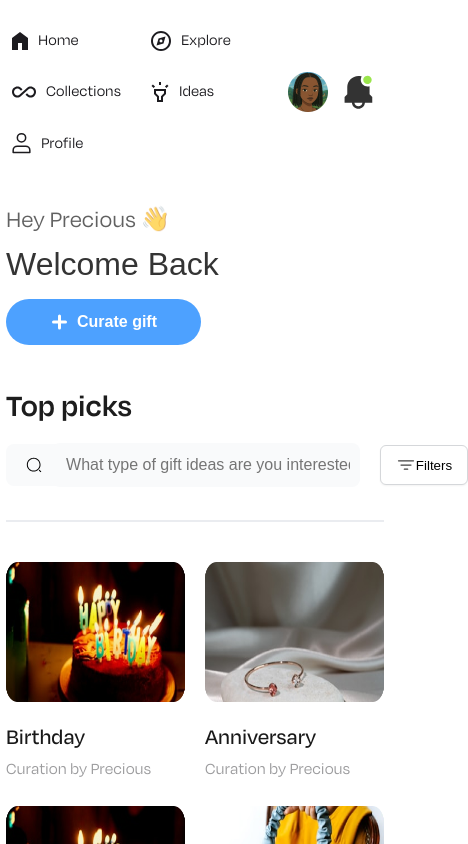
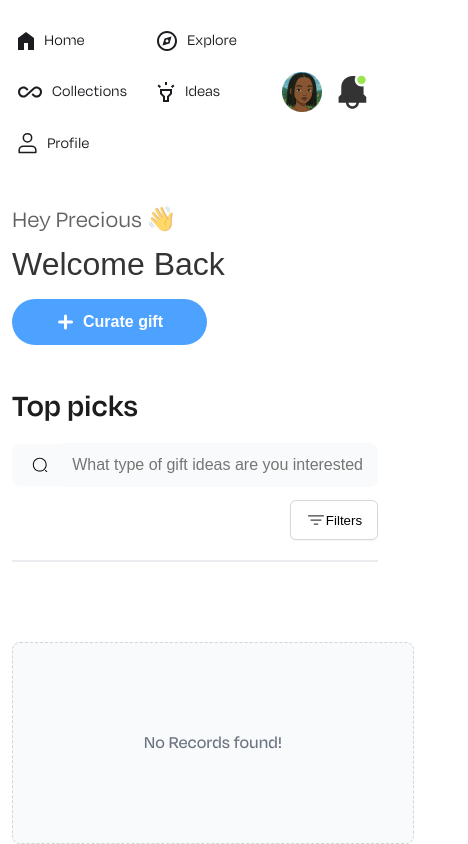
Before and after one commit to allindeveloper/givva-web-vue, a Vue app: page /home in a window 390 px wide. Shown: the top 844 px of the page, 468 px wide, since content can reach past the window. Built offline with nearby package versions, Linux system fonts and the light colour scheme.

Commit message:
ui improvements

```diff
--- a/package.json
+++ b/package.json
@@ -7,7 +7,7 @@
     "node": "^20.19.0 || >=22.12.0"
   },
   "scripts": {
-    "dev": "vite --port=5174",
+    "dev": "vite --port=5174 --host",
     "build": "run-p type-check \"build-only {@}\" --",
     "preview": "vite preview",
     "test:unit": "vitest",
--- a/src/App.vue
+++ b/src/App.vue
@@ -5,7 +5,7 @@ import { initCurations } from './utils/curation-storage';
 import { dummyCurations } from './data/dummy-curations';
 
 onMounted(() => {
-  initCurations(dummyCurations)
+  // initCurations(dummyCurations)
 });
 </script>
 
--- a/src/common/create-curation-form.vue
+++ b/src/common/create-curation-form.vue
@@ -1,5 +1,5 @@
 <script setup lang="ts">
-import { ref } from "vue";
+import { onMounted, ref } from "vue";
 import { useForm } from "vee-validate";
 import { toTypedSchema } from "@vee-validate/zod";
 
@@ -39,7 +39,13 @@ const { handleSubmit, errors, values, meta, setFieldValue } = useForm<CreateCura
     },
 });
 
-const onSubmit = handleSubmit((formValues) => {
+onMounted(() => {
+    Object.keys(values).forEach(key => {
+        setFieldValue(key as keyof CreateCurationFormType, values[key as keyof CreateCurationFormType], false);
+    });
+});
+
+const onSubmit = handleSubmit(() => {
     step.value = 2;
 });
 
--- a/src/components/action-header-container.vue
+++ b/src/components/action-header-container.vue
@@ -8,16 +8,17 @@ interface WelcomeContainerProps {
     title?: string;
     description?: string;
     showNavigation?: boolean;
+    titleClassName?: string;
 }
 
-defineProps<WelcomeContainerProps>();
+const props = defineProps<WelcomeContainerProps>();
 </script>
 
 <template>
     <div class="welcome-container">
         <div class="welcome-text">
 
-            <p v-if="title" class="welcome-title">
+            <p v-if="title" :class="['welcome-title', props.titleClassName]">
                 {{ title }}
             </p>
 
--- a/src/components/card/curate-card.vue
+++ b/src/components/card/curate-card.vue
@@ -10,6 +10,7 @@ const props = defineProps<{
     detailsPage?: boolean
     giftType?: string
     image?: string
+    cardImageClassName?: string
 }>()
 </script>
 
@@ -17,7 +18,7 @@ const props = defineProps<{
     <component :is="props.detailsPage ? 'div' : RouterLink"
         v-bind="!props.detailsPage ? { to: `/curation/${props.id}` } : {}"
         :class="!props.detailsPage ? 'card-wrapper' : 'card-wrapper-default'">
-        <img :src="props.image || curateimage" alt="Curate Image" class="card-image" />
+        <img :src="props.image || curateimage" alt="Curate Image" :class="['card-image', props.cardImageClassName]" />
 
         <p v-if="props.name" class="card-name">
             {{ props.name }}
@@ -51,10 +52,11 @@ const props = defineProps<{
 .card-image {
     display: block;
     width: 208px;
-    height: 140px;
+    height: 138px;
 
     @media (max-width: 678px) {
         width: 100%;
+        height: 124px;
     }
 }
 
--- a/src/components/search-filter-container.vue
+++ b/src/components/search-filter-container.vue
@@ -37,8 +37,9 @@ const FilterContentWithEmit = () =>
             <Input :modelValue="searchValue" @input="handleInput" customClass="search-field"
                 :iconProps="{ className: 'search-icon' }" :startIcon="SearchIcon"
                 :placeholder="'What type of gift ideas are you interested in?'" />
-            <!-- pop-over -->
-            <PopOver :action="FilterButton" :content="FilterContentWithEmit" />
+            <div class="filter-pop-over">
+                <PopOver :action="FilterButton" :content="FilterContentWithEmit" />
+            </div>
         </div>
     </div>
     <hr />
@@ -55,6 +56,17 @@ const FilterContentWithEmit = () =>
     justify-content: flex-end;
     align-items: baseline;
     gap: 20px;
+
+    @media (max-width: 678px) {
+        display: block;
+    }
+}
+
+.filter-pop-over {
+    @media (max-width: 678px) {
+        display: flex;
+        justify-content: end;
+    }
 }
 
 :deep(.search-field) {
--- a/src/components/textarea.vue
+++ b/src/components/textarea.vue
@@ -35,7 +35,7 @@ const handleInput = (event: Event) => {
 
         <div class="textarea-container">
             <textarea :value="props.modelValue" @input="handleInput" :class="props.className" :id="props.labelFor"
-                rows="5" :placeholder="props.placeholder" />
+                rows="3" :placeholder="props.placeholder" />
             <p v-if="props.errorMessage" class="label-error">
                 {{ props.errorMessage }}
             </p>
--- a/src/views/curation/details-view.vue
+++ b/src/views/curation/details-view.vue
@@ -24,12 +24,12 @@ const handleGoBack = () => {
 <template>
     <div class="curation-details-container">
         <Header />
-        <!-- <div class="header">
+        <div class="header">
             <p class="back-link" @click="handleGoBack">Back</p>
-
-        </div> -->
+        </div>
         <div class="action-header-container">
-            <ActionHeaderContainer :showNavigation="true" :title="curationDetails?.name" />
+            <ActionHeaderContainer titleClassName="header-title" :showNavigation="true"
+                :title="curationDetails?.name" />
         </div>
 
         <div class="details-card">
@@ -78,7 +78,8 @@ const handleGoBack = () => {
 
         <div class="curation-grid">
             <div v-for="(gift, index) in curationDetails?.giftTypes" :key="index">
-                <CurateCard :detailsPage="true" :name="gift.name" :image="gift.image" />
+                <CurateCard cardImageClassName="curate-card-image" :detailsPage="true" :name="gift.name"
+                    :image="gift.image" />
             </div>
         </div>
     </div>
@@ -86,14 +87,28 @@ const handleGoBack = () => {
 
 <style scoped>
 .action-header-container {
-    margin-top: 60px;
     margin-bottom: 20px;
+}
+
+:deep(.header-title) {
+    color: #1D1D1DE5;
+    font-weight: 600;
+    font-size: 32px;
 }
 
 .curation-details-container {
     max-width: 1220px;
     margin: 0 auto;
-    width: 100%;
+
+    @media (max-width: 678px) {
+        margin-inline: 12px;
+    }
+}
+
+:deep(.curate-card-image) {
+    @media (max-width: 678px) {
+        height: 100%;
+    }
 }
 
 .label-value {
@@ -111,6 +126,11 @@ const handleGoBack = () => {
     margin-bottom: 16px;
     display: inline-block;
     font-weight: 500;
+    transition: color 0.2s ease-in-out;
+}
+
+.back-link:hover {
+    color: #4DA1FF;
 }
 
 .details-card {
--- a/src/views/home-view.vue
+++ b/src/views/home-view.vue
@@ -141,7 +141,7 @@ main {
   margin: 0 auto;
 
   @media (max-width: 678px) {
-    margin-inline: 6px;
+    margin-inline: 12px;
   }
 }
 
```
